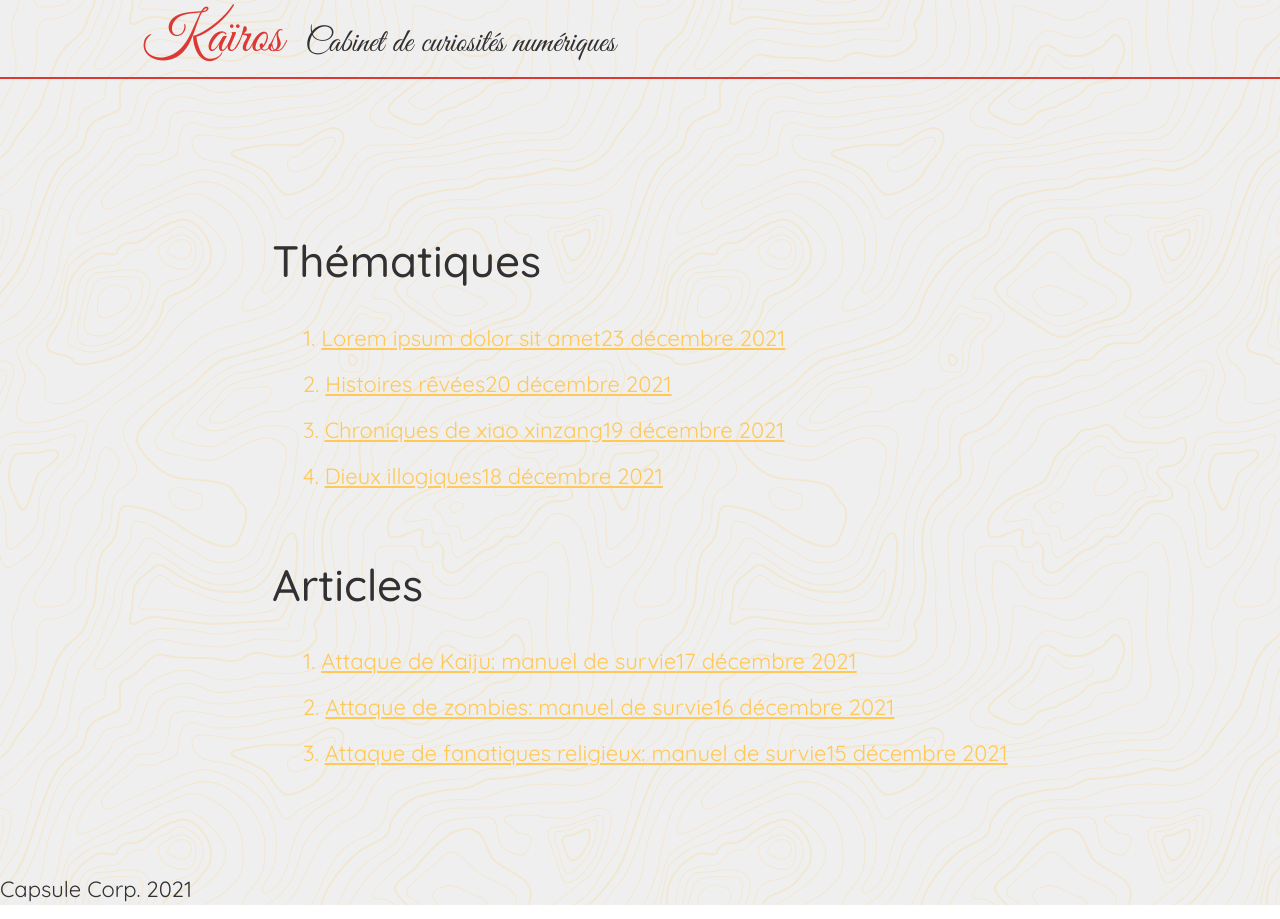
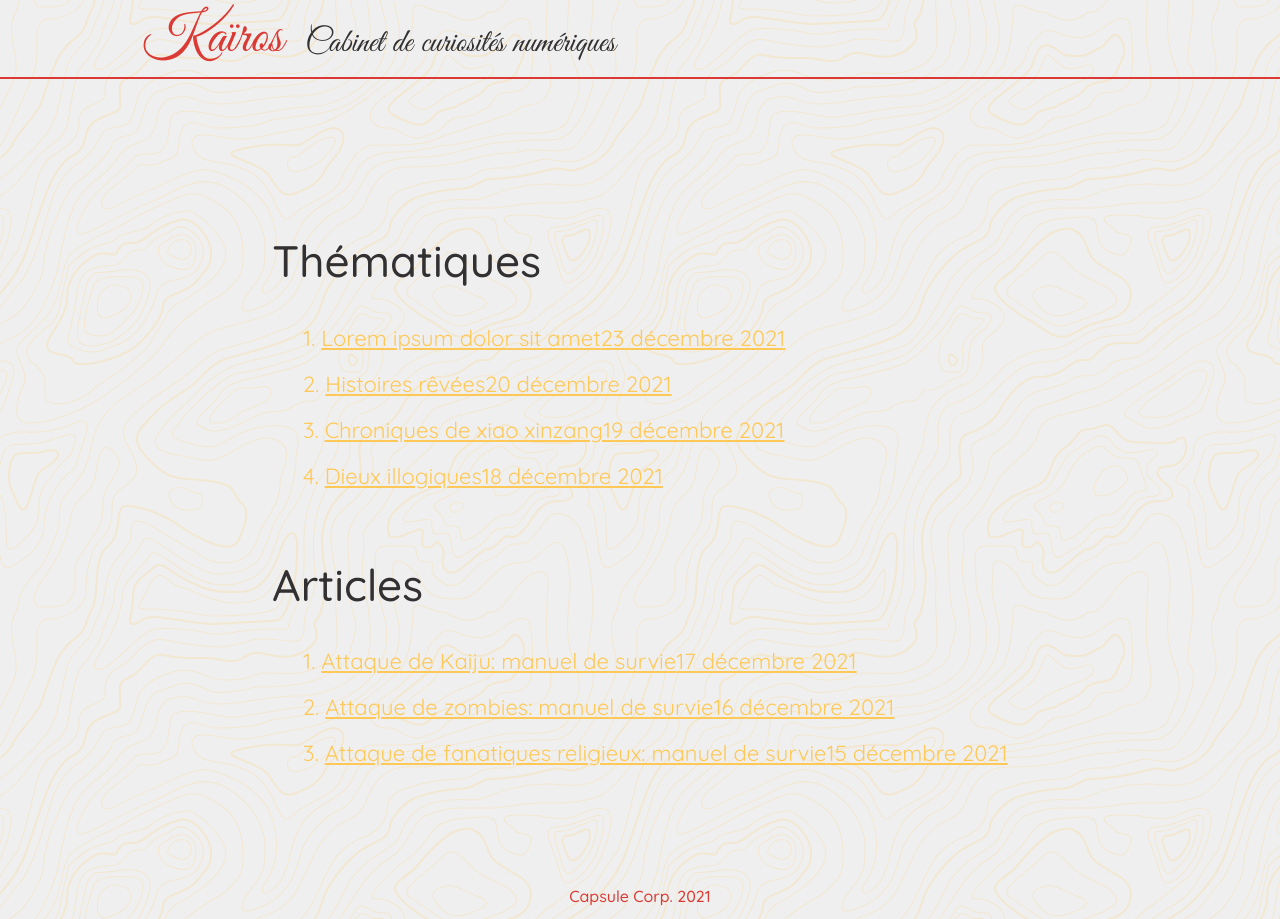
Before and after one commit to kairos666/indie-blog, a Next.js app: page / in a window 1280 px wide. Built offline with nearby package versions, Linux system fonts and the light colour scheme.

Commit message:
footer styles

```diff
--- a/components/transverse/Footer.tsx
+++ b/components/transverse/Footer.tsx
@@ -1,10 +1,12 @@
 import { FC } from 'react';
+import styles from '../../styles/cmpnts-partials/footer.module.scss';
+
 type FooterProps = {};
 
 const Footer:FC<FooterProps> = () => {
     return (
-        <footer>
-            <p>Capsule Corp. 2021</p>
+        <footer className={ styles['footer-container'] }>
+            <p className={ styles['footer-copyright'] }>Capsule Corp. 2021</p>
         </footer>
     )
 }
--- /dev/null
+++ b/styles/cmpnts-partials/footer.module.scss
@@ -0,0 +1,17 @@
+@import "variables";
+@import "util-functions";
+@import "typography-utilities";
+
+.footer-container {
+    display: flex;
+    align-items: center;
+    justify-content: center;
+    padding-top: vertical-rythm('small', 'txt', 0.5);
+    padding-bottom: vertical-rythm('small', 'txt', 0.5);
+}
+
+.footer-copyright {
+    @include fluid-typo-size('small', 'txt');
+    font-weight:500;
+    color: var(--accent);
+}
```
